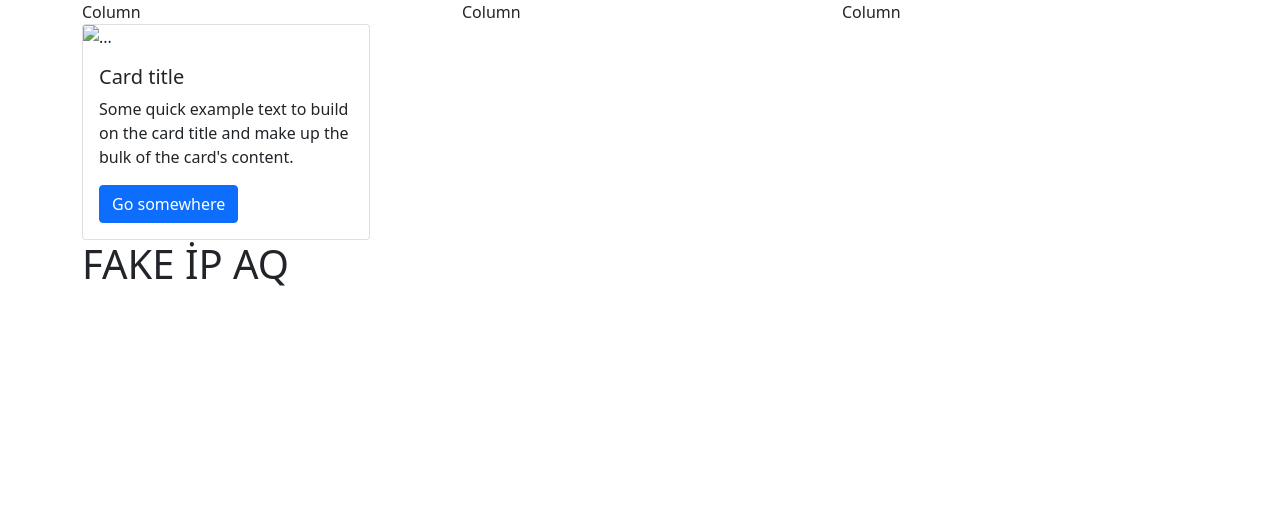
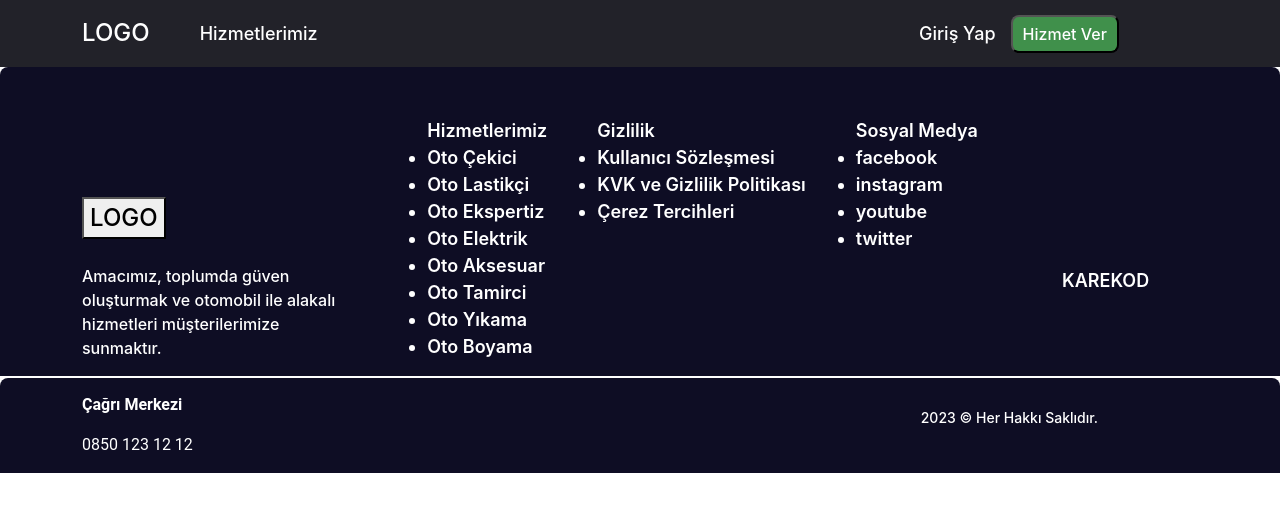
Before and after one commit to Emreakgoz1/FakeApi, a plain HTML site: page index.html in a window 1280 px wide. Drawn offline with nearby package versions, Linux system fonts and the light colour scheme; no server answers.

Commit message:
css added

```diff
--- /dev/null
+++ b/bottom.css
@@ -0,0 +1,44 @@
+.iletişim {
+  margin-top: 2px;
+  background-color: #0e0d24;
+  border-top-left-radius: 8px;
+  border-top-right-radius: 8px;
+}
+
+.iletisimrow {
+  display: flex;
+  justify-content: space-between;
+  align-items: center;
+}
+.leftbottomcontent {
+  padding-top: 15px;
+  display: flex;
+  flex-direction: column;
+  align-items: start;
+}
+.rightbottomcontent {
+  display: flex;
+  justify-content: right;
+  padding-right: 100px;
+}
+.cagri {
+  color: #ffffff;
+  font-family: "Roboto";
+  font-style: normal;
+  font-weight: 700;
+  font-size: 16px;
+}
+.no {
+  color: #ffffff;
+  font-family: "Roboto";
+  font-style: normal;
+  font-weight: 400;
+  font-size: 16px;
+}
+.hakkı {
+  color: #ffffff;
+  font-family: "Inter";
+  font-style: normal;
+  font-weight: 500;
+  font-size: 14px;
+}
--- /dev/null
+++ b/footer.css
@@ -0,0 +1,72 @@
+.footer {
+  background-color: #0e0d24;
+  border-top-left-radius: 8px;
+  border-top-right-radius: 8px;
+}
+
+.footerrow {
+  padding-top: 50px;
+  display: flex;
+  justify-content: space-between;
+}
+
+.footerleftmenu {
+  padding-top: 80px;
+  display: flex;
+  flex-direction: column;
+  align-items: flex-start;
+}
+
+.footermiddlemenu {
+  display: flex;
+  align-items: baseline;
+  justify-content: center;
+}
+
+.footerrightmenu {
+  display: flex;
+  flex-direction: column;
+  align-items: baseline;
+}
+
+.footerleftmenu .logobutton {
+  font-family: "Inter";
+  font-style: normal;
+  font-weight: 500;
+  font-size: 24px;
+}
+
+.footerleftmenu .text1 {
+  padding-top: 25px;
+  color: #ffffff;
+  font-family: "Inter";
+  font-style: normal;
+  font-weight: 500;
+  font-size: 16px;
+}
+
+.footermiddlemenu {
+  color: #ffffff;
+  font-family: "Inter";
+  font-style: normal;
+  font-weight: 600;
+  font-size: 18px;
+}
+
+.footerrightmenu {
+  padding-top: 150px;
+  padding-left: 50px;
+  color: #ffffff;
+  font-family: "Inter";
+  font-style: normal;
+  font-weight: 600;
+  font-size: 18px;
+}
+
+.footermiddlemenu .gizlilik {
+  padding-left: 50px;
+}
+
+.footermiddlemenu .sosyalmedya {
+  padding-left: 50px;
+}
--- /dev/null
+++ b/header.css
@@ -0,0 +1,61 @@
+.header{
+    background-color: #222229;
+}
+.headerrow{
+    display: flex;
+    justify-content:space-around;
+    align-items: start;
+    padding-top: 15px;
+}
+.logo{
+    color:white;
+    font-family: 'Inter';
+    font-style: normal;
+    font-weight: 500;
+    font-size: 24px;
+}
+.hizmetlerimiz{
+    color:white;
+    font-family: 'Inter';
+    font-style: normal;
+    font-weight: 500;
+    font-size: 18px;
+    padding-left: 50px;
+
+/*    padding-right: 500px;*/
+
+}
+.girisyap{
+    color:white;
+    font-family: 'Inter';
+    font-style: normal;
+    font-weight: 500;
+    font-size: 18px;
+    padding-right: 15px;
+    padding-top: 2px;
+}
+.rightmenu{
+    display:flex;
+    justify-content:flex-start;
+    align-items: center;
+
+}
+.leftmenu{
+    display: flex;
+    justify-content:flex-start;
+    align-items: center;
+}
+.hizmetvrbtn{
+
+    background-color: #40904B;
+    border-radius: 8px;
+    font-family: 'Inter';
+    font-style: normal;
+    font-weight: 500;
+    color : #FFFFFF;
+    font-size: 16px;
+    align-self: flex-start;
+    margin-bottom: 13px;
+    padding: 5px 10px;;
+
+}
--- a/index.html
+++ b/index.html
@@ -5,6 +5,9 @@
     <meta http-equiv="X-UA-Compatible" content="IE=edge" />
     <meta name="viewport" content="width=device-width, initial-scale=1.0" />
     <link rel="stylesheet" href="style.css" />
+    <link rel="stylesheet" href="header.css">
+    <link rel="stylesheet" href="footer.css">
+    <link rel="stylesheet" href="bottom.css">
     <link
       href="https://cdn.jsdelivr.net/npm/bootstrap@5.0.2/dist/css/bootstrap.min.css"
       rel="stylesheet"
@@ -19,36 +22,124 @@
     <title>Document</title>
   </head>
   <body>
-    <div class="container">
-        <div class="row">
-          <div class="col-4">
-            Column
+    <header class="header">
+      <div class="container">
+        <div class="headerrow">
+          <div class="col-md-9">
+            <div class="leftmenu">
+            <p class="logo">LOGO</p>
+            <p class="hizmetlerimiz">
+               Hizmetlerimiz
+            </p>
           </div>
-          <div class="col-4">
-            Column
           </div>
-          <div class="col-4">
-            Column
+            <div class="col-md-3">
+              <div class="rightmenu">
+              <p class="girisyap">
+                Giriş Yap
+              </p>
+              <button class="hizmetvrbtn">Hizmet Ver</button>
+            </div>
           </div>
+
         </div>
       </div>
-    <div class="container">
-      <!-- Content here -->
-      <div class="card" style="width: 18rem;">
-        <img src="..." class="card-img-top" alt="...">
-        <div class="card-body">
-          <h5 class="card-title">Card title</h5>
-          <p class="card-text">Some quick example text to build on the card title and make up the bulk of the card's content.</p>
-          <a href="#" class="btn btn-primary">Go somewhere</a>
+    </header>
+   <!-- <header class="header">
+      <div class="container">
+        <div class="headerrow">
+         <p class="logo">
+        LOGO
+      </p>
+      <p class="hizmetlerimiz">
+        Hizmetlerimiz
+      </p>
+      <div class="rightmenu">
+        <p class="girisyap">
+          Giriş Yap
+        </p>
+        <button class="hizmetvrbtn">
+          Hizmet ver
+        </button>
+      </div>
         </div>
       </div>
-      <h1>FAKE İP AQ</h1>
+    </header>-->
       <div class="container" >
         <div class="row" id="div">
 
         </div>
       </div>
     </div>
+    <footer class="footer">
+      <div class="container">
+        <div class="footerrow">
+          <div class="col-md-3">
+            <div class="footerleftmenu">
+               <button class="logobutton">LOGO</button>
+               <p class="text1">Amacımız, toplumda güven oluşturmak ve otomobil ile alakalı hizmetleri müşterilerimize sunmaktır. </p>
+          </div>
+          </div>
+
+        <div class="col-md-7">
+          <div class="footermiddlemenu">
+          <ul class="hizmetul">
+            Hizmetlerimiz
+            <li>Oto Çekici</li>
+            <li>Oto Lastikçi</li>
+            <li>Oto Ekspertiz</li>
+            <li>Oto Elektrik</li>
+            <li>Oto Aksesuar</li>
+            <li>Oto Tamirci</li>
+            <li>Oto Yıkama</li>
+            <li>Oto Boyama</li>
+          </ul>
+          <ul class="gizlilik">
+            Gizlilik
+            <li>Kullanıcı Sözleşmesi</li>
+            <li>KVK ve Gizlilik Politikası</li>
+            <li>Çerez Tercihleri</li>
+          </ul>
+          <ul class="sosyalmedya">
+            Sosyal Medya
+            <li>facebook</li>
+            <li>instagram</li>
+            <li>youtube</li>
+            <li>twitter</li>
+          </ul>
+        </div>
+        </div>
+        <div class="col-md-2">
+          <div class="footerrightmenu">
+          <p>KAREKOD</p>
+        </div>
+      </div>
+    </div>
+      </div>
+    </footer>
+    <div class="iletişim">
+      <div class="container">
+        <div class="iletisimrow">
+          <div class="col-md-6">
+            <div class="leftbottomcontent">
+            <p class="cagri">
+              Çağrı Merkezi
+            </p>
+            <p class="no">
+              0850 123 12 12
+            </p>
+          </div>
+          </div>
+          <div class="col-md-6">
+            <div class="rightbottomcontent">
+              <p class="hakkı">
+                2023 © Her Hakkı Saklıdır.
+              </p>
+            </div>
+          </div>
+        </div>
+      </div>
+    </div>
     <script src="./script.js"></script>
   </body>
 </html>
--- a/style.css
+++ b/style.css
@@ -1,7 +1,7 @@
 
 #card {
     border: 1px solid #ccc;
-    border-radius: 0.25rem;
+    border-radius: 10px;
     margin: 1rem;
     box-shadow: 0 4px 8px rgba(0, 0, 0, 0.2);
     transition: all 0.3s ease;
@@ -30,4 +30,5 @@
     font-weight: bolder;
     font-style: italic;
     color: black;
+    word-break: break-all;
   }
```
